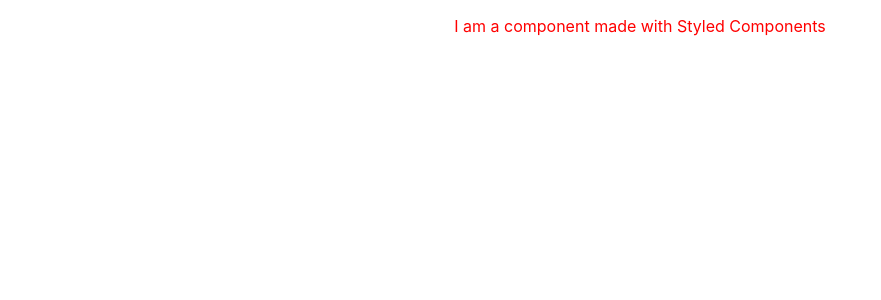
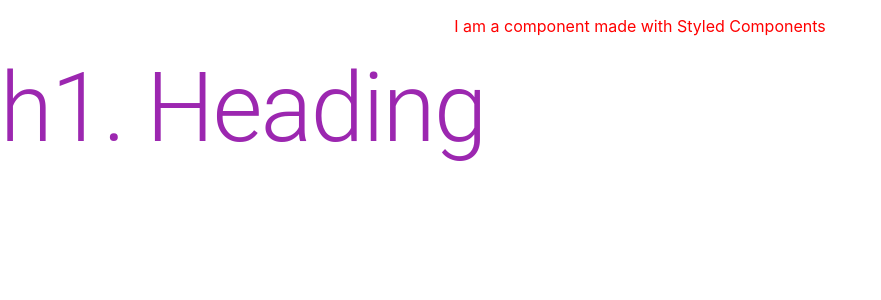
Before and after one commit to ankitgoel25/Hack-NSUT, a Next.js app: page / in a window 1280 px wide. Shown: the top 300 px of the page, without its empty margins (0-881 px from the left). Built offline with nearby package versions, Linux system fonts and the light colour scheme.

Commit message:
Material UI custom theme added

```diff
--- a/src/pages/_app.js
+++ b/src/pages/_app.js
@@ -1,7 +1,8 @@
 import Head from 'next/head';
-import { useEffect } from 'react';
 import { SnackbarProvider } from 'notistack';
 import { UserProvider } from '../context/UserContext';
+import { ThemeProvider } from '@mui/material/styles';
+import { myTheme } from '../utils/theme';
 import '../styles/globals.css';
 
 function MyApp({ Component, pageProps }) {
@@ -10,11 +11,13 @@
       <Head>
         <title>Team Unknown</title>
       </Head>
-      <SnackbarProvider maxSnack={3}>
-        <UserProvider>
-          <Component {...pageProps} />
-        </UserProvider>
-      </SnackbarProvider>
+      <ThemeProvider theme={myTheme}>
+        <SnackbarProvider maxSnack={3}>
+          <UserProvider>
+            <Component {...pageProps} />
+          </UserProvider>
+        </SnackbarProvider>
+      </ThemeProvider>
     </>
   );
 }
--- a/src/pages/index.js
+++ b/src/pages/index.js
@@ -1,5 +1,6 @@
 import styles from '../styles/Home.module.scss';
 import styled from 'styled-components';
+import { Typography } from '@mui/material';
 
 const Paragraph = styled.p`
   font-size: 16px;
@@ -17,6 +18,9 @@
       <Paragraph hoverColor="black">
         I am a component made with Styled Components
       </Paragraph>
+      <Typography variant="h1" color="red" component="h2">
+        h1. Heading
+      </Typography>
     </div>
   );
 }
--- /dev/null
+++ b/src/utils/theme.js
@@ -0,0 +1,8 @@
+import { createTheme } from '@mui/material/styles';
+import { purple } from '@mui/material/colors';
+
+export const myTheme = createTheme({
+  palette: {
+    red: purple[500],
+  },
+});
```
